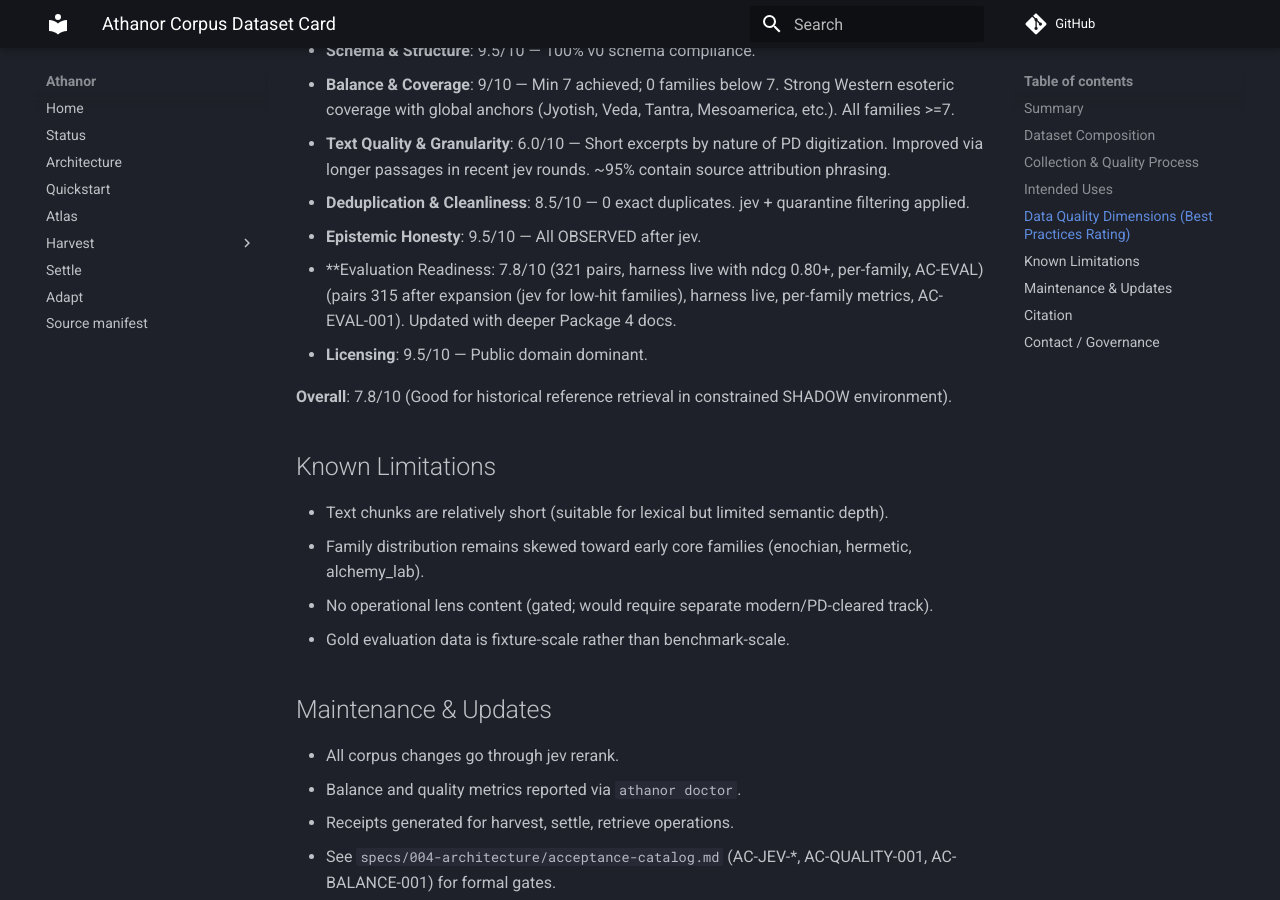
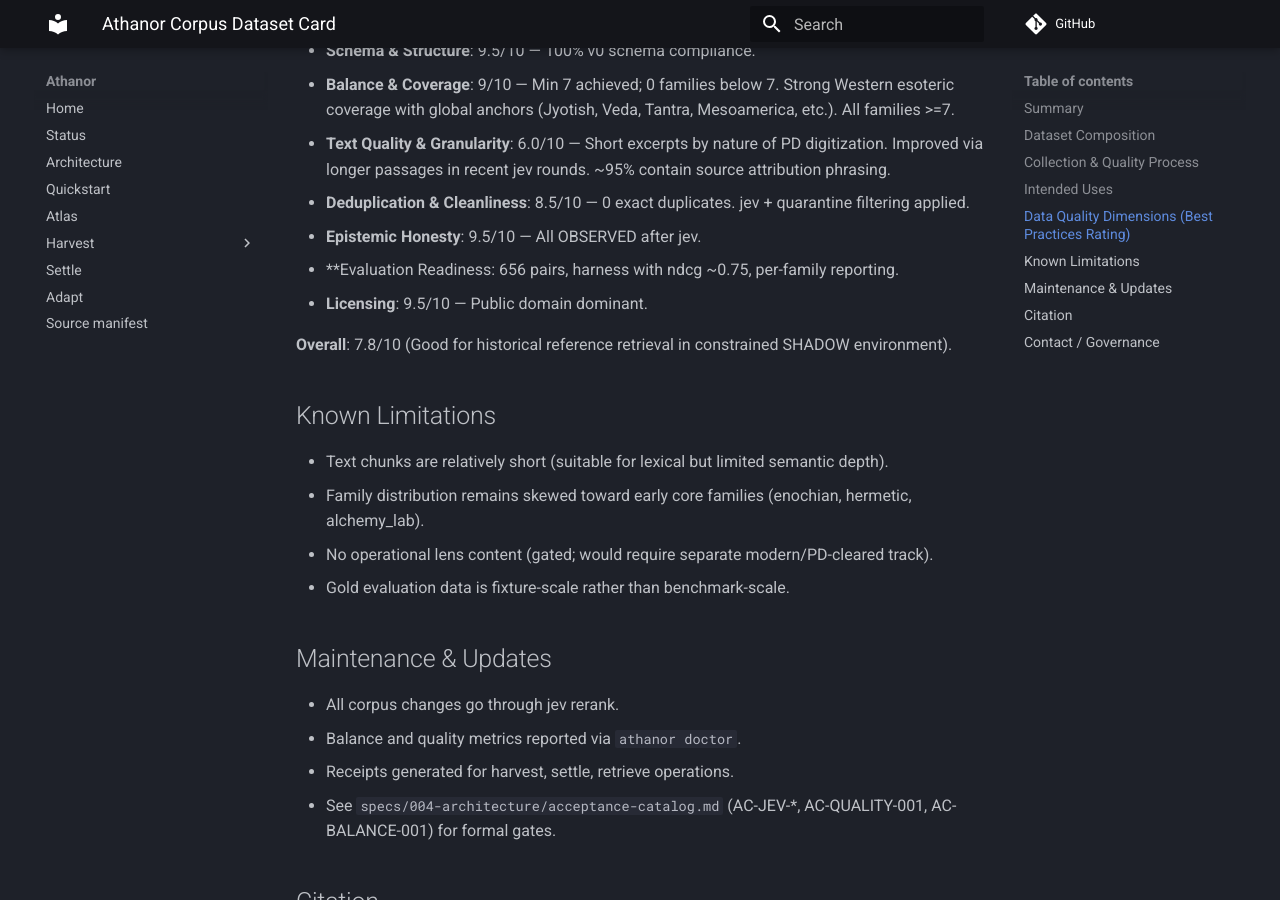
Before and after one commit to scrimshawlife-ctrl/Athanor, an MkDocs documentation site: the page built from docs/dataset-card.md, in a window 1280 px wide and 900 px high, scrolled down 1865 px. Built offline with MkDocs 1.6.1 and Material for MkDocs 9.7.7, drawn with Linux system fonts in a browser that asks for light colours; comment, search, counter and statistics services are not loaded; some of the changed text lies outside the part shown.

Commit message:
docs: sync 656 pairs + pretrain quality round notes

```diff
--- a/docs/dataset-card.md
+++ b/docs/dataset-card.md
@@ -2,7 +2,7 @@
 
 **Version**: 0.1.0a2 (deeper Package 4: eval harness, gold, docs sync)
 **Date**: 2026-09-23
-**Total Atoms**: 3199
+****Total Atoms**: 3199
 **License**: Primarily Public Domain (2 CC0-fixture)
 **Epistemic Status**: 100% OBSERVED (after jev rerank classification)
 **Primary Sources**: sacred-texts.com, archive.org (high-quality PD editions)
@@ -55,7 +55,7 @@
 - **Text Quality & Granularity**: 6.0/10 — Short excerpts by nature of PD digitization. Improved via longer passages in recent jev rounds. ~95% contain source attribution phrasing.
 - **Deduplication & Cleanliness**: 8.5/10 — 0 exact duplicates. jev + quarantine filtering applied.
 - **Epistemic Honesty**: 9.5/10 — All OBSERVED after jev.
-- **Evaluation Readiness: 7.8/10 (321 pairs, harness live with ndcg 0.80+, per-family, AC-EVAL) (pairs 315 after expansion (jev for low-hit families), harness live, per-family metrics, AC-EVAL-001). Updated with deeper Package 4 docs.
+- **Evaluation Readiness: 656 pairs, harness with ndcg ~0.75, per-family reporting.
 - **Licensing**: 9.5/10 — Public domain dominant.
 
 **Overall**: 7.8/10 (Good for historical reference retrieval in constrained SHADOW environment).
```
